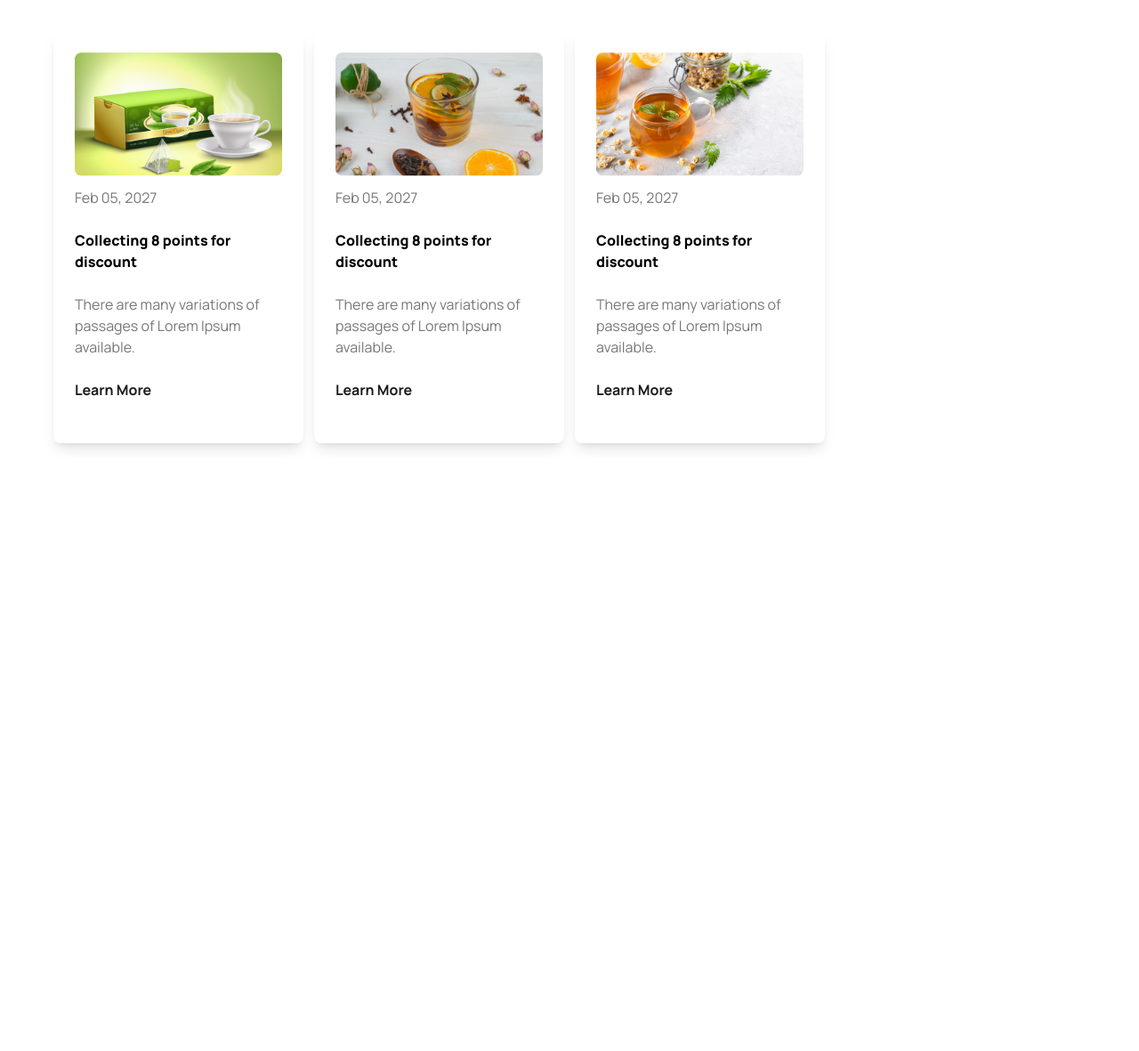
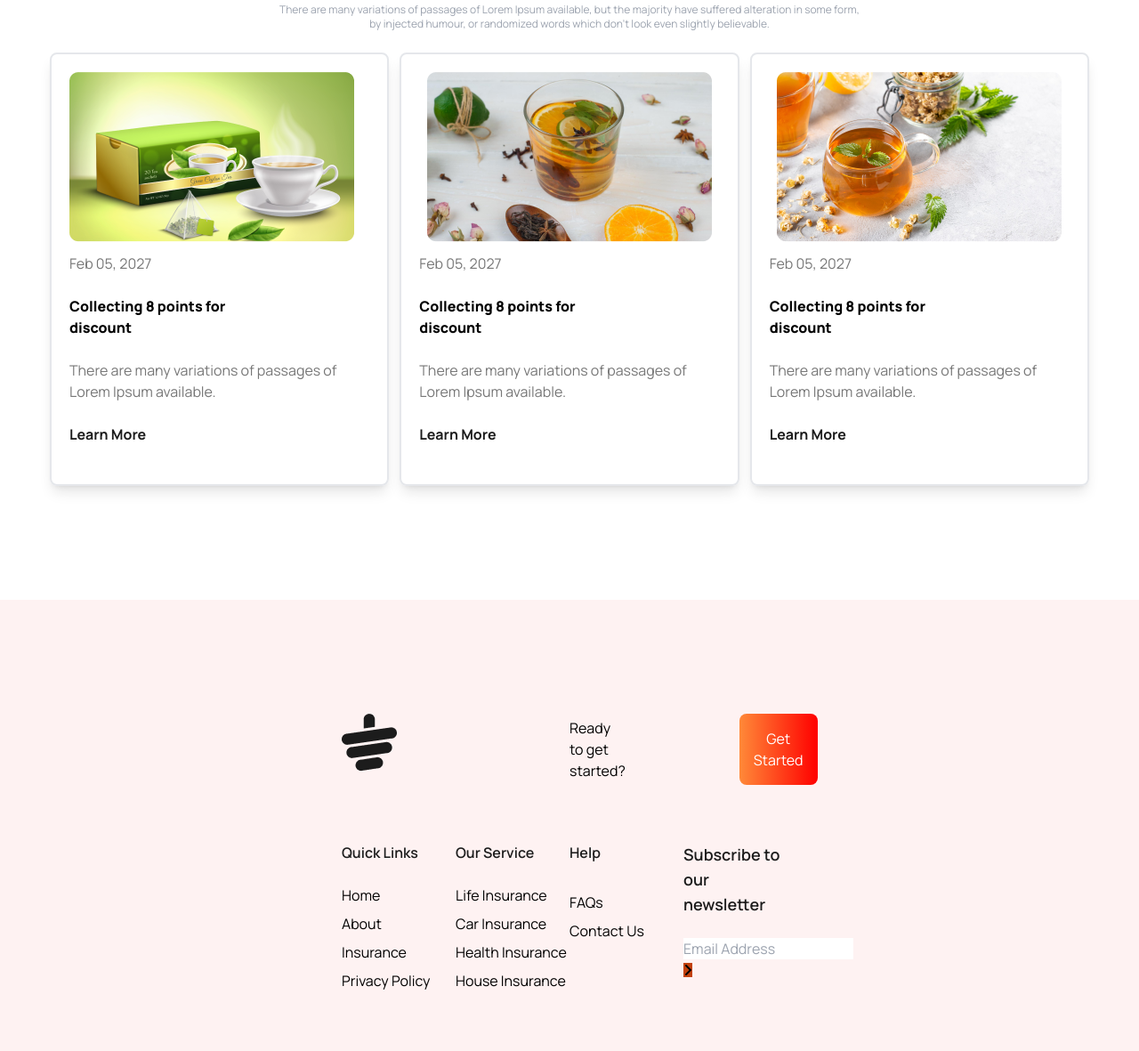
Before and after one commit to wahab-rubel/tea-house-tailwind-2024, a plain HTML site: page tailwind.html in a window 1280 px wide. Shown: the part 2756-3937 px from the top of the page at 89% size. Before the commit the page ends 3270 px from the top, so only its background shows below. Drawn offline with nearby package versions, Linux system fonts and the light colour scheme.

Commit message:
my footer section some complet

```diff
--- a/tailwind.html
+++ b/tailwind.html
@@ -136,7 +136,7 @@
       <!-- text section -->
         <div class="w-5/6 px-6 py-40">
           <h1 class="font-extrabold text-5xl">Meet Our Super Clients</h1>
-          <p class=" text-gray-100 mt-4">There are many variations of passages of Lorem Ipsum available, but the majority have suffered alteration in some form, by injected humour, or randomised words which don't look even slightly believable. </p>
+          <p class=" text-gray-100 mt-4">There are many variations of passages of Lorem Ipsum available, but the majority have suffered alteration in some form, by injected humour, or randomized words which don't look even slightly believable. </p>
           <button class="font-extrabold bg-white text-xl mt-5 text-[#FF0000] px-12 py-5 rounded-md">Show All</button>
         </div>
         <!-- Reviews card section -->
@@ -182,12 +182,12 @@
         </div>
       </div>
      </section>
-     <section class="mx-auto lg:py-6">
+     <section class="py-8 lg:py-16 mb-16">
       <h1 class="font-extrabold text-5xl text-center mb-3">News & Events</h1>
       <p class="text-xs text-gray-400 text-center">There are many variations of passages of Lorem Ipsum available, but the majority have suffered alteration in some form, <br> by injected humour, or randomized words which don't look even slightly believable.</p>
-      <div class="grid grid-cols-1 lg:grid-cols-4 gap-3 mx-auto px-5 py-4">
+      <div class="grid grid-cols-1 lg:grid-cols-3 gap-3 mx-auto px-4 py-3 items-center">
         <!-- card section -->
-         <div class="w-full h-full shadow-lg rounded-lg p-6 mt-6">
+         <div class="w-full h-full shadow-lg rounded-lg p-5 mt-6 border-2">
         <img class="w-80 h-50" src="./images/news-1.png" alt="">
           <div>
             <p class="text-[#777777] mt-3">Feb 05, 2027</p> <br>
@@ -196,7 +196,7 @@
             <p class="font-bold font-sm text-[#1C1C1C]">Learn More</p>
           </div>
          </div>
-         <div class="w-full h-full shadow-lg rounded-lg p-6 mt-6">
+         <div class="w-full h-full shadow-lg rounded-lg p-5 mt-6 border-2">
         <img class="w-80 h-50 mx-auto" src="./images/news-2.png" alt="">
           <div>
             <p class="text-[#777777] mt-3">Feb 05, 2027</p> <br>
@@ -205,7 +205,7 @@
             <p class="font-bold font-sm text-[#1C1C1C]">Learn More</p>
           </div>
          </div>
-         <div class="w-full h-full shadow-lg rounded-lg p-6 mt-6">
+         <div class="w-full h-full shadow-lg rounded-lg p-5 mt-6 border-2">
         <img class="w-80 h-50 mx-auto" src="./images/news-3.png" alt="">
           <div>
             <p class="text-[#777777] mt-3">Feb 05, 2027</p> <br>
@@ -217,6 +217,52 @@
       </div>
      </section>
   </main>
-  <footer></footer>
+  <footer class="bg-gradient-to-r from-red-50 to-red-50 px-4 py-12 lg:px-96 lg:py-32">
+    <div class="w-11/12h-24 mx-auto ">
+      <div class="grid grid-cols-1 lg:grid-cols-2">
+        <div>
+          <img class="" src="./images/cup.png" alt="">
+        </div>
+        <div class="flex items-center gap-32">
+          <h1 class="text-base text-[#text-base]">Ready to get started?</h1>
+        <button class="w-40 bg-gradient-to-r from-[#FF8938] to-[#FF0000] text-white p-4 rounded-lg">Get Started</button>
+        </div>
+      </div>
+      <div class="grid grid-cols-1 lg:grid-cols-4 py-16">
+        <div>
+          <h1 class="font-semibold text-base text-[#1C1C1C]">Quick Links</h1> <br>
+          <ul>
+            <li><a class="hover:text-orange-600" href="#home">Home</a></li>
+            <li class="mt-2"><a class="hover:text-orange-600" href="#about">About</a></li>
+            <li class="mt-2"><a class="hover:text-orange-600" href="#insurance">Insurance</a></li>
+            <li class="mt-2"><a class="hover:text-orange-600" href="#privacypolicy">Privacy Policy</a></li>
+          </ul>
+        </div>
+        <div>
+          <h1 class="font-semibold text-base text-[#1C1C1C]">Our Service</h1> <br>
+          <ul>
+            <li><a class="hover:text-orange-600" href="#home">Life Insurance</a></li>
+            <li class="mt-2"><a class="hover:text-orange-600" href="#about">Car Insurance</a></li>
+            <li class="mt-2"><a class="hover:text-orange-600" href="#insurance">Health Insurance</a></li>
+            <li class="mt-2"><a class="hover:text-orange-600" href="#privacypolicy">House Insurance</a></li>
+          </ul>
+        </div>
+        <div>
+          <h1 class="font-semibold text-base text-[#1C1C1C]">Help</h1> <br>
+           <ul>
+            <li class="mt-2"><a class="hover:text-orange-600" href="#insurance">FAQs</a></li>
+            <li class="mt-2"><a class="hover:text-orange-600" href="#privacypolicy">Contact Us</a></li>
+           </ul>
+        </div>
+        <div>
+          <h1 class="font-semibold text-lg text-[#1C1C1C]">Subscribe to our <br> newsletter</h1> <br>
+            <label>
+              <input type="text" placeholder="Email Address">
+              <i class="fa-solid fa-angle-right bg-orange-700"></i>
+            </label>
+        </div>
+      </div>
+    </div>
+  </footer>
 </body>
 </html>
```
